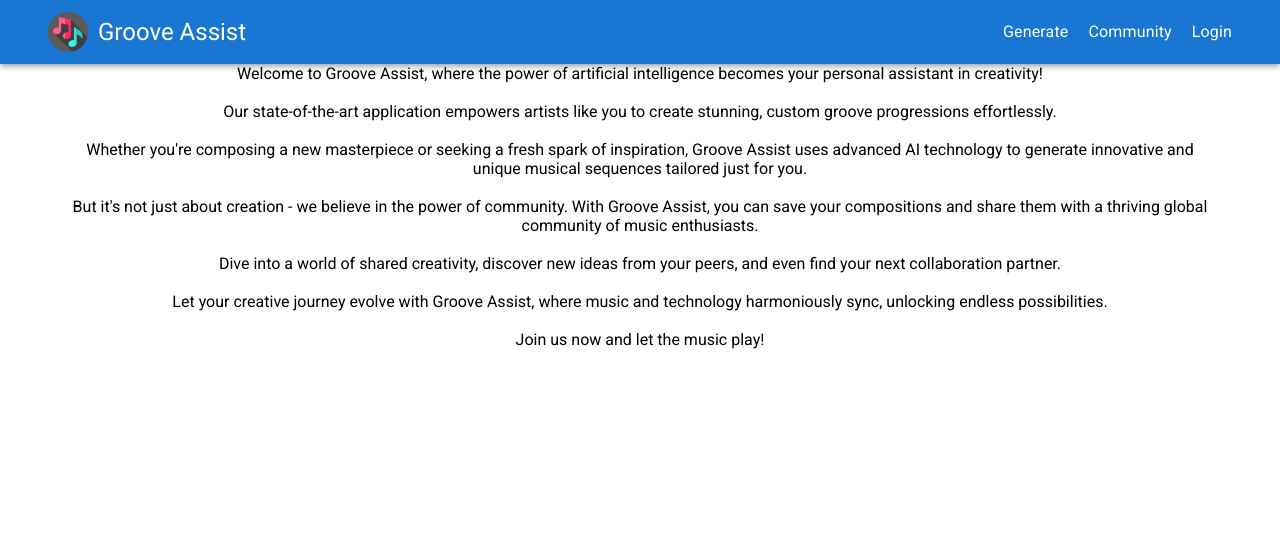
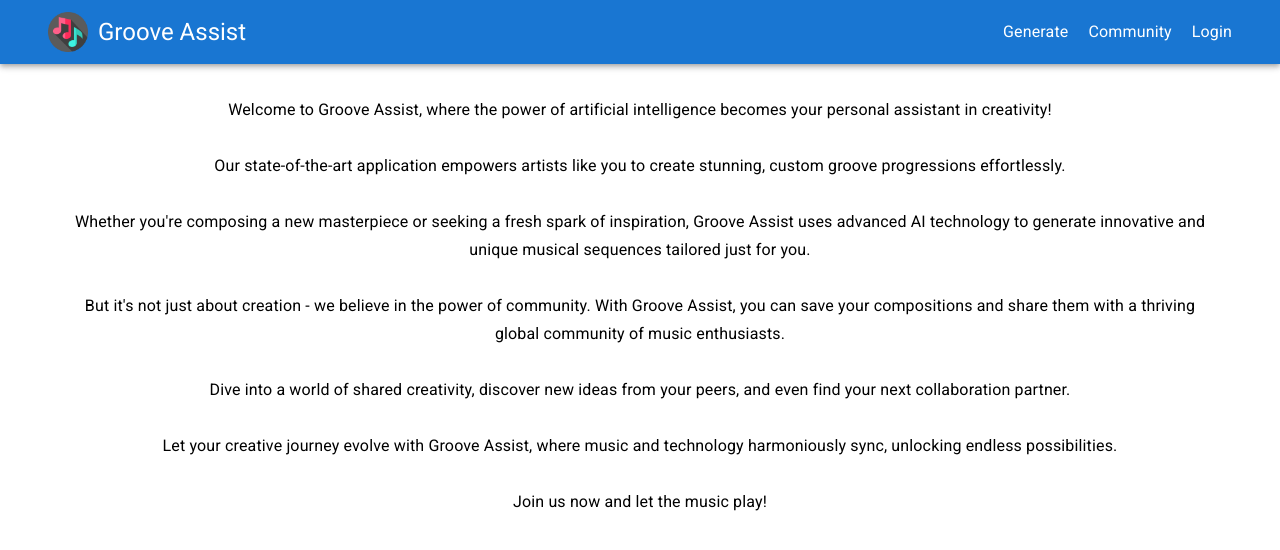
Before and after one commit to TrueBandit/grooveassist-client, a React (Create React App) app: page / in a window 1280 px wide. Shown: the top 550 px of the page. Built offline with nearby package versions, Linux system fonts and the light colour scheme.

Commit message:
login pages

```diff
--- a/src/pages/Community.js
+++ b/src/pages/Community.js
@@ -1,8 +1,11 @@
 import React from 'react'
+import { Typography , Box } from "@mui/material";
 
 function Community() {
   return (
-    <div>Community</div>
+    <Box sx={{marginTop: 4}}>
+    <Typography variant="h6">Community</Typography>
+    </Box>
   )
 }
 
--- a/src/pages/Generator.js
+++ b/src/pages/Generator.js
@@ -1,14 +1,14 @@
 import React from 'react'
 import Generator_main from '../generator/Generator_main'
-import { Typography } from "@mui/material";
+import { Typography , Box } from "@mui/material";
 
 function Generator() {
   return (
-    <div>
+    <Box sx={{marginTop: 4}}>
     <Typography variant="h6">Chord Progression Generator</Typography>
     <br/>
     <Generator_main/>
-    </div>
+    </Box>
   )
 }
 
--- a/src/pages/Landing.js
+++ b/src/pages/Landing.js
@@ -4,7 +4,9 @@ import { Typography, Container } from "@mui/material";
 
 function Landing() {
   return (
-    <Container>Welcome to Groove Assist, where the power of artificial intelligence becomes your personal assistant in creativity!<br/><br/>
+    <Container sx={{marginTop: 4}}>
+      <Typography variant="subtitle1">
+      Welcome to Groove Assist, where the power of artificial intelligence becomes your personal assistant in creativity!<br/><br/>
       Our state-of-the-art application empowers artists like you to create stunning, custom groove progressions effortlessly.<br/><br/>
       Whether you're composing a new masterpiece or seeking a fresh spark of inspiration,
       Groove Assist uses advanced AI technology to generate innovative and unique musical sequences tailored just for you.<br/><br/>
@@ -13,7 +15,9 @@ function Landing() {
       Dive into a world of shared creativity, discover new ideas from your peers,
       and even find your next collaboration partner.<br/><br/>
       Let your creative journey evolve with Groove Assist, where music and technology harmoniously sync, unlocking endless possibilities.<br/><br/>
-      Join us now and let the music play!</Container>
+      Join us now and let the music play!
+      </Typography>
+    </Container>
   )
 }
 
--- a/src/pages/Login.js
+++ b/src/pages/Login.js
@@ -27,7 +27,7 @@ export default function SignIn() {
         <CssBaseline />
         <Box
           sx={{
-            marginTop: 6,
+            marginTop: 4,
             display: 'flex',
             flexDirection: 'column',
             alignItems: 'center',
--- a/src/pages/SignUp.js
+++ b/src/pages/SignUp.js
@@ -27,7 +27,7 @@ export default function SignUp() {
         <CssBaseline />
         <Box
           sx={{
-            marginTop: 6,
+            marginTop: 4,
             display: 'flex',
             flexDirection: 'column',
             alignItems: 'center',
```
